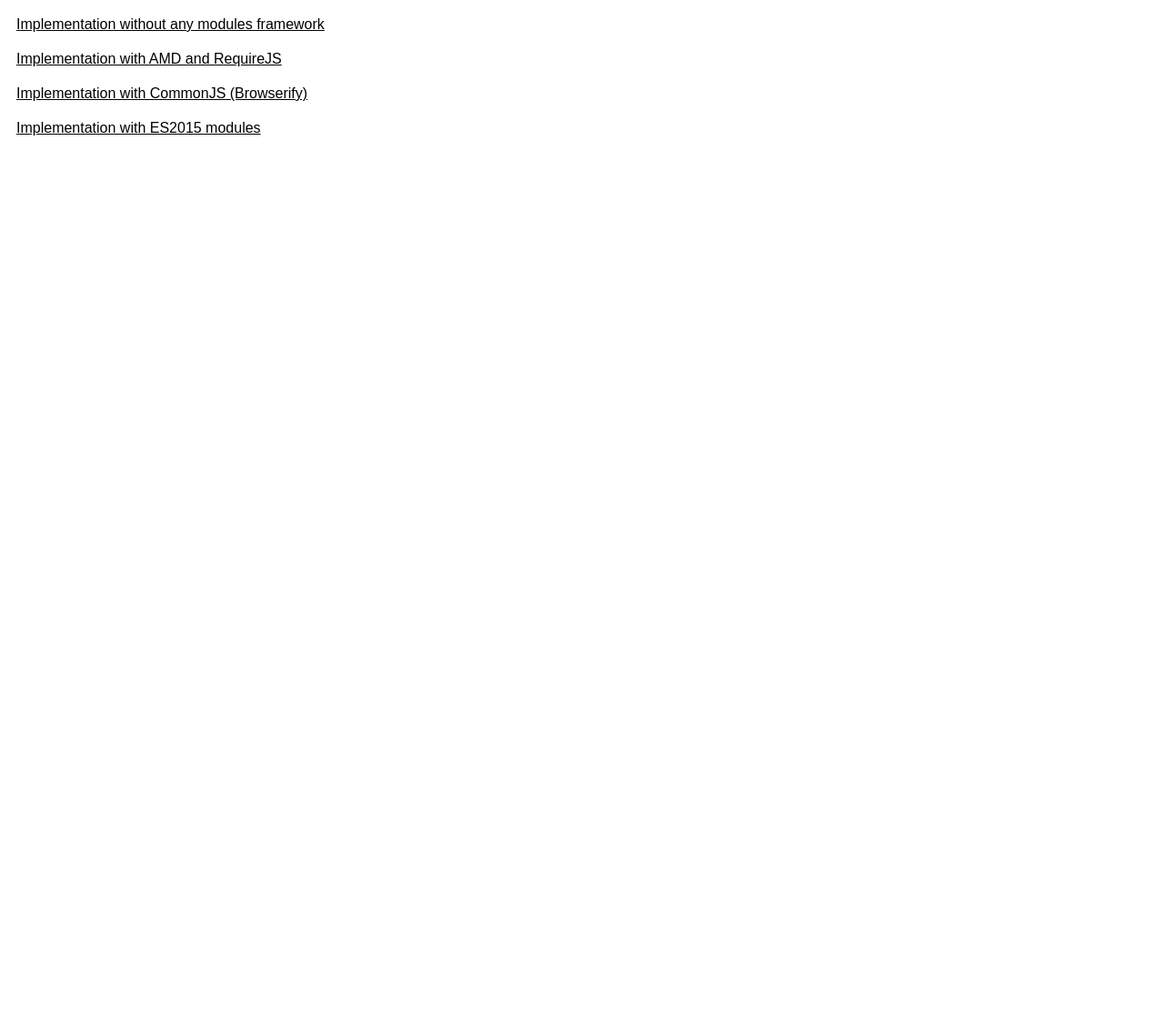
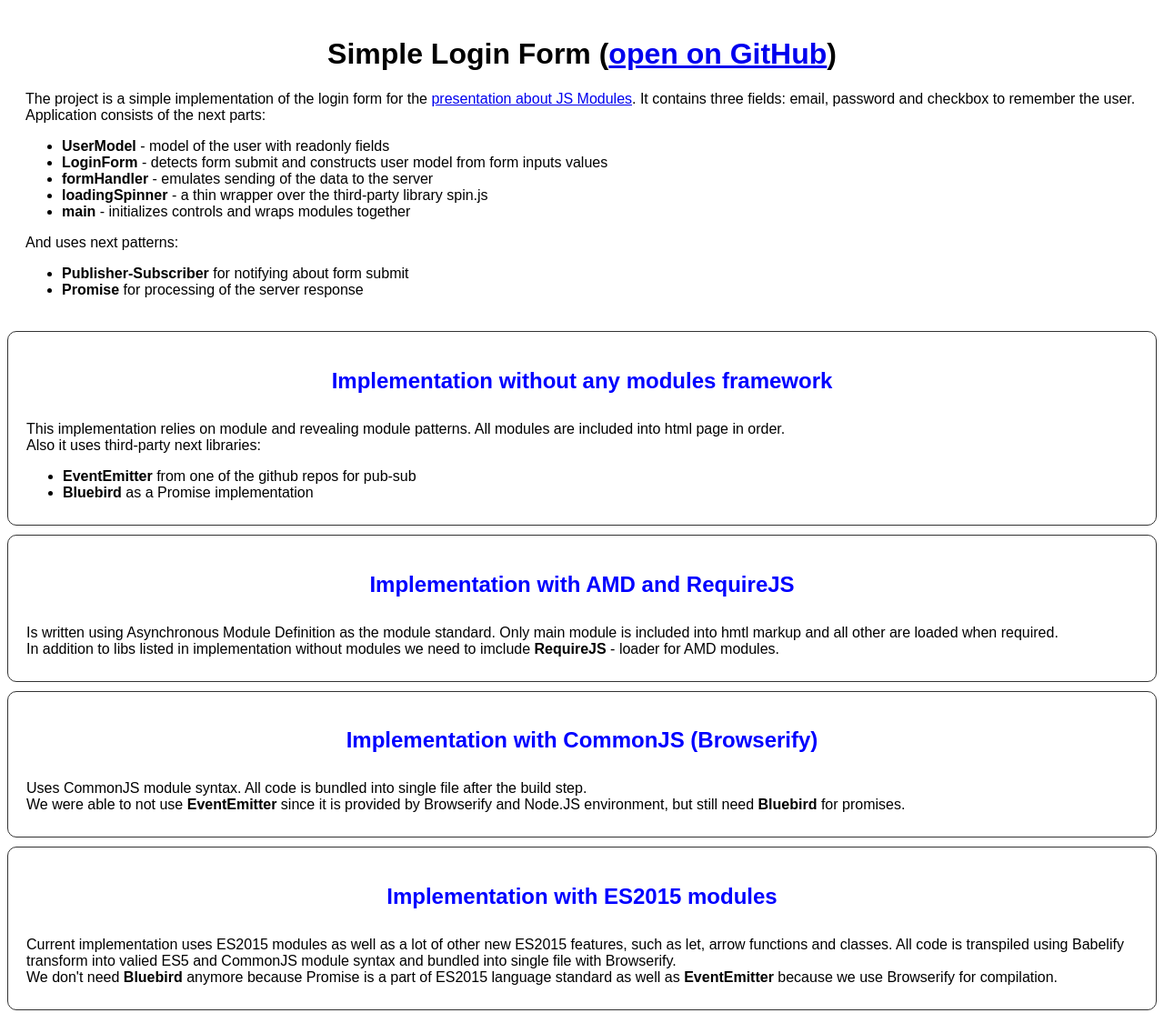
Before and after one commit to DarkXaHTeP/JsModules.Demo, a plain HTML site: page index.html in a window 1280 px wide. Shown: the whole page at 91% size. Before the commit the page ends 800 px from the top, so only its background shows below. Drawn offline with Linux system fonts and the light colour scheme.

Commit message:
Updated demo main page

```diff
--- a/index.html
+++ b/index.html
@@ -4,22 +4,115 @@
     <meta charset="UTF-8">
     <title>JsModules.Demo</title>
     <style>
-        a {
+        body {
             font-size: 16px;
             font-family: Arial;
             color: #000;
+        }
+
+        .panel {
+            border: 1px solid #333;
+            border-radius: 10px;
+            margin: 10px 0;
+            padding: 10px 20px;
+        }
+
+        .header {
+            border: none;
+        }
+
+        .panel p {
+
+        }
+
+        h1 {
+            display: block;
+            text-align: center;
+        }
+
+        h2 {
+            display: block;
+            text-align: center;
+        }
+
+        h2 > a {
+            color: #00F;
             display: block;
             padding: 10px;
+            text-decoration: none;
         }
-        a:hover {
-            color: #3c763d;
+
+        h2 > a:hover {
+            color: #00F;
+            text-decoration: underline;
         }
     </style>
 </head>
 <body>
-    <a href="NoModules">Implementation without any modules framework</a>
-    <a href="AMD">Implementation with AMD and RequireJS</a>
-    <a href="CommonJS">Implementation with CommonJS (Browserify)</a>
-    <a href="ES2015">Implementation with ES2015 modules</a>
+<div class="header panel">
+    <h1>Simple Login Form (<a href="https://github.com/DarkXaHTeP/JsModules.Demo">open on GitHub</a>)</h1>
+
+    <p>The project is a simple implementation of the login form for the <a
+            href="https://github.com/DarkXaHTeP/JsModules.Presentation">presentation about JS Modules</a>. It contains
+        three fields: email, password and checkbox
+        to remember the user.
+        <br/>
+        Application consists of the next parts:
+    <ul>
+        <li><strong>UserModel</strong> - model of the user with readonly fields</li>
+        <li><strong>LoginForm</strong> - detects form submit and constructs user model from form inputs values</li>
+        <li><strong>formHandler</strong> - emulates sending of the data to the server</li>
+        <li><strong>loadingSpinner</strong> - a thin wrapper over the third-party library spin.js</li>
+        <li><strong>main</strong> - initializes controls and wraps modules together</li>
+    </ul>
+    And uses next patterns:
+    <ul>
+        <li><strong>Publisher-Subscriber</strong> for notifying about form submit</li>
+        <li><strong>Promise</strong> for processing of the server response</li>
+    </ul>
+    </p>
+</div>
+<div class="panel">
+    <h2><a href="NoModules">Implementation without any modules framework</a></h2>
+
+    <p>This implementation relies on module and revealing module patterns. All modules are included into html page in
+        order.
+        <br/>
+        Also it uses third-party next libraries:
+    <ul>
+        <li><strong>EventEmitter</strong> from one of the github repos for pub-sub</li>
+        <li><strong>Bluebird</strong> as a Promise implementation</li>
+    </ul>
+    </p>
+</div>
+<div class="panel">
+    <h2><a href="AMD">Implementation with AMD and RequireJS</a></h2>
+
+    <p>Is written using Asynchronous Module Definition as the module standard. Only main module is included into hmtl
+        markup and all other are loaded when required.
+        <br/>
+        In addition to libs listed in implementation without modules we need to imclude <strong>RequireJS</strong> -
+        loader for AMD modules.
+    </p>
+</div>
+<div class="panel">
+    <h2><a href="CommonJS">Implementation with CommonJS (Browserify)</a></h2>
+
+    <p>Uses CommonJS module syntax. All code is bundled into single file after the build step.
+        <br/>
+        We were able to not use <strong>EventEmitter</strong> since it is provided by Browserify and Node.JS
+        environment, but still need <strong>Bluebird</strong> for promises.</p>
+</div>
+<div class="panel">
+    <h2><a href="ES2015">Implementation with ES2015 modules</a></h2>
+
+    <p>Current implementation uses ES2015 modules as well as a lot of other new ES2015 features, such as let, arrow
+        functions and classes. All code is transpiled using Babelify transform into valied ES5 and CommonJS module
+        syntax and bundled into single file with Browserify.
+        <br/>
+        We don't need <strong>Bluebird</strong> anymore because Promise is a part of ES2015 language standard as well as
+        <strong>EventEmitter</strong> because we use Browserify for compilation.
+    </p>
+</div>
 </body>
 </html>
```
